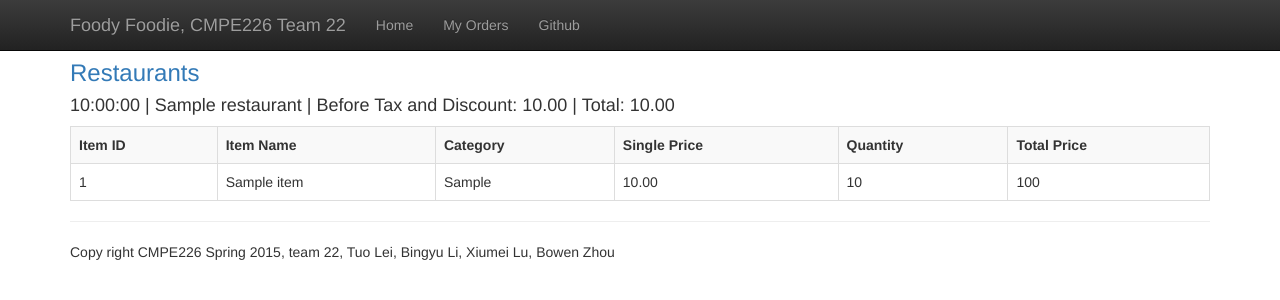
After one commit to Budweiser-CMPE207/FoodyFoodie, a PHP site: page /orders.php in a window 1280 px wide. The commit adds this page. Shown: the top 300 px of the page. Run offline with PHP 8.4, Linux system fonts and the light colour scheme; tables that the repository leaves empty hold one stand-in row (values such as "Sample post"); some libraries are stand-ins or nearby versions.

Commit message:
1. Implement order feature. Currently just support for id 1. Weight for Sammie's customer implementation. 2. Add a bootstrap theme 3. Place an order at Items.php 4. Nav Bar

```diff
--- a/foodie/foot.php
+++ b/foodie/foot.php
@@ -1,3 +1,4 @@
 <p>Copy right CMPE226 Spring 2015, team 22, Tuo Lei, Bingyu Li, Xiumei Lu, Bowen Zhou</p>
+</div>
 </body>
 </html>
--- a/foodie/head.php
+++ b/foodie/head.php
@@ -3,10 +3,32 @@
 <head>
     <!-- Latest compiled and minified CSS -->
     <link rel="stylesheet" href="https://maxcdn.bootstrapcdn.com/bootstrap/3.2.0/css/bootstrap.min.css">
+
     <!-- Optional theme -->
     <link rel="stylesheet" href="https://maxcdn.bootstrapcdn.com/bootstrap/3.2.0/css/bootstrap-theme.min.css">
+
+    <script src="//code.jquery.com/jquery-1.11.2.min.js"></script>
     <script src="js/foodie.js"></script>
 </head>
 <body>
-
-<h1>Foody Foodie, CMPE226 Project, Team:22</h1>
+  <nav class="navbar navbar-inverse navbar-fixed-top">
+      <div class="container">
+        <div class="navbar-header">
+          <button type="button" class="navbar-toggle collapsed" data-toggle="collapse" data-target="#navbar" aria-expanded="false" aria-controls="navbar">
+            <span class="sr-only">Toggle navigation</span>
+            <span class="icon-bar"></span>
+            <span class="icon-bar"></span>
+            <span class="icon-bar"></span>
+          </button>
+          <a class="navbar-brand" href="restaurants.php">Foody Foodie, CMPE226 Team 22</a>
+        </div>
+        <div id="navbar" class="collapse navbar-collapse">
+          <ul class="nav navbar-nav">
+            <li><a href="restaurants.php">Home</a></li>
+            <li><a href="orders.php">My Orders</a></li>
+            <li><a href="https://github.com/Budweiser-CMPE207/FoodyFoodie">Github</a></li>
+          </ul>
+        </div><!--/.nav-collapse -->
+      </div>
+    </nav>
+    <div class="container" style="margin-top:40px;">
--- a/foodie/js/foodie.js
+++ b/foodie/js/foodie.js
@@ -1,9 +1,73 @@
+/**
+ * For Restaurants.php
+ */
 var showRestaurantForm = function(){
   var dom = document.getElementById("addRestaurant");
   dom.style.display= (dom.style.display=="none"?"block":"none");
 }
 
+/**
+ * For Items.php
+ */
 var showItemForm = function(){
   var dom = document.getElementById("addItem");
   dom.style.display= (dom.style.display=="none"?"block":"none");
 }
+
+/**
+ * Get current page params
+ * @param {String} key Name of param
+ */
+var getQueryStringValue = function(key) {
+  return unescape(window.location.search.replace(new RegExp("^(?:.*[&\\?]" + escape(key).replace(/[\.\+\*]/g, "\\$&") + "(?:\\=([^&]*))?)?.*$", "i"), "$1"));
+}
+
+/**
+ * For Items.php
+ */
+var getOrderRequest = function(){
+  var result = {};
+  result.restaurant_id = getQueryStringValue("restaurant_id");
+  result.orders=[];
+  var items = $(".buy");
+  for(var i=0; i < items.length; i++){
+    var cur = items[i].dataset;
+    cur.qty = items[i].value;
+    if(cur.qty>0)
+      result.orders.push(cur);
+  }
+  cartRender(result);
+  return result;
+}
+
+/**
+ * For Items.php render cart
+ * @param {Object} data render the shopping cart
+ */
+var cartRender = function(data){
+  var orders = data.orders;
+  $("#cartTable").empty();
+  if(orders.length==0){
+    $("#cart").hide();
+    return;
+  }else{
+    $("#cart").show();
+  }
+  var rawPrice = 0;
+  for (var i = 0; i < orders.length; i++) {
+    var rowData = orders[i];
+    var row = $("<tr />")
+    $("#cartTable").append(row);
+    row.append($("<td>" + rowData.name + " X " + rowData.qty + "</td>"));
+    row.append($("<td>" + (rowData.price * rowData.qty).toFixed(2) + "</td>"));
+    rawPrice += rowData.price * rowData.qty;
+  }
+  $("#cartFoot").html("<h4 style='display:inline-block'>Total: " + rawPrice.toFixed(2) + "</h4>");
+}
+
+var placeOrder = function(){
+  var json = JSON.stringify(getOrderRequest());
+  $.post( "orders_add.php", json).done(function( data ) {
+    window.location.href = "orders.php";
+  });
+}
--- /dev/null
+++ b/foodie/orders.php
@@ -0,0 +1,54 @@
+<?php
+include 'db.php';
+
+//connect to database
+$con = mysqli_connect($host, $username, $password, $database);
+if (mysqli_connect_errno()) {
+    echo "Failed to connect to MySQL DB: " . mysqli_connect_error();
+}
+
+// TODO should using session
+$cur_customer_id = 1;
+
+$orders = mysqli_query($con, "SELECT * FROM Orders, Restaurants
+  WHERE customer_id=$cur_customer_id and Orders.restaurant_id = Restaurants.restaurant_id
+  ORDER BY created_at DESC;");
+
+include 'head.php';
+?>
+<h3><a href="restaurants.php">Restaurants</a></h3>
+
+<?php
+while ($order = mysqli_fetch_array($orders)){
+  echo "<h4>".$order['created_at']." | ".$order['name']." | Before Tax and Discount: ".$order['raw_price']
+          ." | Total: ".$order['real_price']."</h4>";
+
+  echo "<table class='table table-striped table-bordered' style='margin-top: 5px'><tr>
+          <th>Item ID</th>
+          <th>Item Name</th>
+          <th>Category</th>
+          <th>Single Price</th>
+          <th>Quantity</th>
+          <th>Total Price</th>
+        </tr>";
+  $cur_order_id = $order['order_id'];
+  $details = mysqli_query($con, "SELECT * FROM Order_Item, Items
+    WHERE order_id=$cur_order_id and Order_Item.item_id = Items.item_id;");
+
+  while ($row = mysqli_fetch_array($details)) {
+      echo "<tr>";
+      echo "<td>" . $row['item_id'] . "</td><td>"
+          . $row['name'] . "</td><td>"
+          . $row['category'] . "</td><td>"
+          . $row['price'] . "</td><td>"
+          . $row['qty'] . "</td><td>"
+          . $row['qty']*$row['price'] . "</td>";
+      echo "</tr>";
+  }
+  echo "</table><hr/>";
+}
+
+
+mysqli_close($con);
+include "foot.php";
+?>
```
Also changed, not shown: foodie/items.php (+17 -2 lines), foodie/js/order.json (added, +13 -0 lines), foodie/orders_add.php (added, +68 -0 lines).
